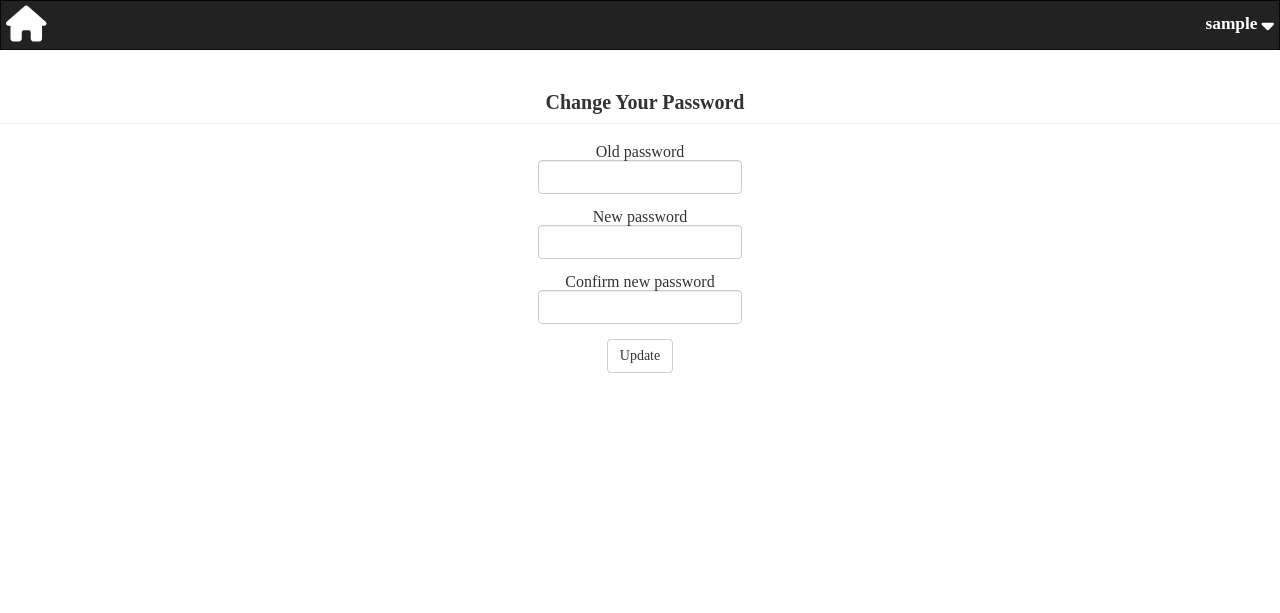
After one commit to zzhewei/manga, a Flask app: page /1/change_password in a window 1280 px wide. The commit adds this page. Shown: the top 613 px of the page. Run offline with Flask 2, Linux system fonts and the light colour scheme; the visitor is signed in with stand-in values (Sample User, id 1); data comes from the database, SQL or seed files in the repository; some libraries are stand-ins or nearby versions.

Commit message:
add change password func and page

```diff
--- a/appsample/controller/auth.py
+++ b/appsample/controller/auth.py
@@ -5,25 +5,16 @@
 #           https://hackmd.io/@shaoeChen/HJiZtEngG/https%3A%2F%2Fhackmd.io%2Fs%2Fryvr_ly8f
 ###########
 from flask_login import login_required, login_user, logout_user, current_user
-from .. import login_manager, csrf
+from .. import login_manager
 from ..model import User, db
-from .form import LoginForm, RegistrationForm
-from flask import Blueprint, request, jsonify, flash, render_template, redirect, url_for
-from flask_wtf.csrf import generate_csrf
+from .form import LoginForm, RegistrationForm, ChangePasswordForm
+from flask import Blueprint, request, flash, render_template, redirect, url_for
 auth = Blueprint('auth', __name__)
 
 
 @login_manager.user_loader
 def load_user(uid):
     return User.query.get(uid)
-
-
-@auth.route("/GetCsrf", methods=["GET"])
-def get_csrf():
-    token = generate_csrf()
-    response = jsonify({"Success": True})
-    response.headers.set("csrf_token", token)
-    return response
 
 
 @auth.route('/signup', methods=['GET', 'POST'])
@@ -108,8 +99,17 @@ def logout():
     return redirect(url_for('auth.login'))
 
 
-@auth.route('/session', methods=["POST"])
-def get_session():
-    if not current_user.is_authenticated:
-        return jsonify({'status': 'error'}), 401
-    return jsonify({'status': 'success', 'user': current_user.to_json()})
+@auth.route('/change_password', methods=['GET', 'POST'])
+@login_required
+def change_password():
+    form = ChangePasswordForm()
+    if form.validate_on_submit():
+        if current_user.check_password(form.old_password.data):
+            current_user.password = form.password.data
+            db.session.add(current_user)
+            db.session.commit()
+            flash('Your password has been updated.')
+            return redirect(url_for('main.MainPage'))
+        else:
+            flash('Invalid password.')
+    return render_template("change_password.html", form=form)
--- a/appsample/controller/form.py
+++ b/appsample/controller/form.py
@@ -38,3 +38,10 @@ class ModifyForm(FlaskForm):
     url = StringField('url', validators=[URL()])
     pages = StringField(lazy_gettext('Page'))
     submit = SubmitField(lazy_gettext('Send'))
+
+
+class ChangePasswordForm(FlaskForm):
+    old_password = PasswordField(lazy_gettext('Old password'), validators=[DataRequired()])
+    password = PasswordField(lazy_gettext('New password'), validators=[DataRequired(), EqualTo('password2', message=lazy_gettext('Passwords must match.'))])
+    password2 = PasswordField(lazy_gettext('Confirm new password'), validators=[DataRequired()])
+    submit = SubmitField(lazy_gettext('Update'))
--- a/appsample/static/js/main.js
+++ b/appsample/static/js/main.js
@@ -43,8 +43,8 @@ $(document).ready(function(){
         });
     });
 
-    $('.pull_down').click(function (e) {
-        const ul_status = document.getElementsByClassName("user_detail")[0];
+    $('.pull_down').click(function () {
+        const ul_status = document.getElementById('user_detail_id');
         if (ul_status.style.display == "none" || ul_status.style.display == "") {
         	ul_status.style.display = 'block';
         }
@@ -84,7 +84,7 @@ $(document).ready(function(){
         }
     })
 
-    $('#sort_button').click(function (e) {
+    $('#sort_button').click(function () {
         $.ajax({
             url: "/zh/sort",
             type: "get",
@@ -98,7 +98,7 @@ $(document).ready(function(){
         });
     });
 
-    $('#add_button').click(function (e) {
+    $('#add_button').click(function () {
         document.getElementById('form_content').style.display='block';
         document.getElementById('overlay').style.display='block';
         document.getElementById("mid").value = '';
@@ -109,7 +109,7 @@ $(document).ready(function(){
         document.getElementById("pages").value = '';
     });
 
-    $('#modify_cancel').click(function (e) {
+    $('#modify_cancel').click(function () {
         document.getElementById('name').removeAttribute("required");
         document.getElementById('author').removeAttribute("required");
         document.getElementById('form_content').style.display='none';
@@ -122,11 +122,11 @@ $(document).ready(function(){
     });
 
 
-    $('#delete_cancel').click(function (e) {
+    $('#delete_cancel').click(function () {
         delete_dialog.close();
     });
 
-    $('#delete_confirm').click(function (e) {
+    $('#delete_confirm').click(function () {
         const id = $("#delete_mid").val();
         $.ajax({
             url: "/zh/del/"+id,
@@ -141,10 +141,10 @@ $(document).ready(function(){
         delete_dialog.close();
     });
 
-    delete_dialog.addEventListener('click', function (event) {
+    delete_dialog.addEventListener('click', function (e) {
         const rect = delete_dialog.getBoundingClientRect();
-        const isInDialog=(rect.top <= event.clientY && event.clientY <= rect.top + rect.height
-          && rect.left <= event.clientX && event.clientX <= rect.left + rect.width);
+        const isInDialog=(rect.top <= e.clientY && e.clientY <= rect.top + rect.height
+          && rect.left <= e.clientX && e.clientX <= rect.left + rect.width);
         if (!isInDialog) {
             delete_dialog.close();
         }
@@ -153,9 +153,8 @@ $(document).ready(function(){
 
 
 $(document).mouseup(function(e){
-    const _con = $('.user_detail');
-    const ul_status = document.getElementsByClassName("user_detail")[0];
+    const _con = $('#user_detail_id');
     if(!_con.is(e.target) && _con.has(e.target).length === 0){
-        ul_status.style.display = 'block';
+        document.getElementById('user_detail_id').style.display = 'none';
     }
 });
--- a/appsample/templates/base.html
+++ b/appsample/templates/base.html
@@ -31,9 +31,12 @@
                     <p class="search_div_url pull_down">{{ current_user.to_json()['username'] }}</p>
                     <i class='fas fa-sort-down pull_down'></i>
                 </div>
-                <ul class="user_detail">
+                <ul class="user_detail" id="user_detail_id">
                     <li>
                         <a href="#" class="search_div_url">{{ _('HomePage') }}</a>
+                    </li>
+                    <li>
+                        <a href="{{ url_for('auth.change_password') }}" class="search_div_url">{{ _('ChangePassword') }}</a>
                     </li>
                     <li>
                         <a href="{{ url_for('auth.logout') }}" class="search_div_url">{{ _('Logout') }}</a>
--- /dev/null
+++ b/appsample/templates/change_password.html
@@ -0,0 +1,20 @@
+{% extends "base.html" %}
+{% import "bootstrap/wtf.html" as wtf %}
+
+{% block title %}{{ _('Change Password') }}{% endblock %}
+
+{% block head %}
+{{ super() }}
+<link rel="stylesheet" href="{{ url_for('static', filename='css/login.css') }}">
+{% endblock %}
+
+{% block page_content %}
+<div class="page-header">
+    <h1>Change Your Password</h1>
+</div>
+<div class="main_content">
+    <div class="col-md-4">
+        {{ wtf.quick_form(form) }}
+    </div>
+</div>
+{% endblock %}
```
Also changed, not shown: translations/en/LC_MESSAGES/messages.po, translations/zh/LC_MESSAGES/messages.po, 3 other files.
